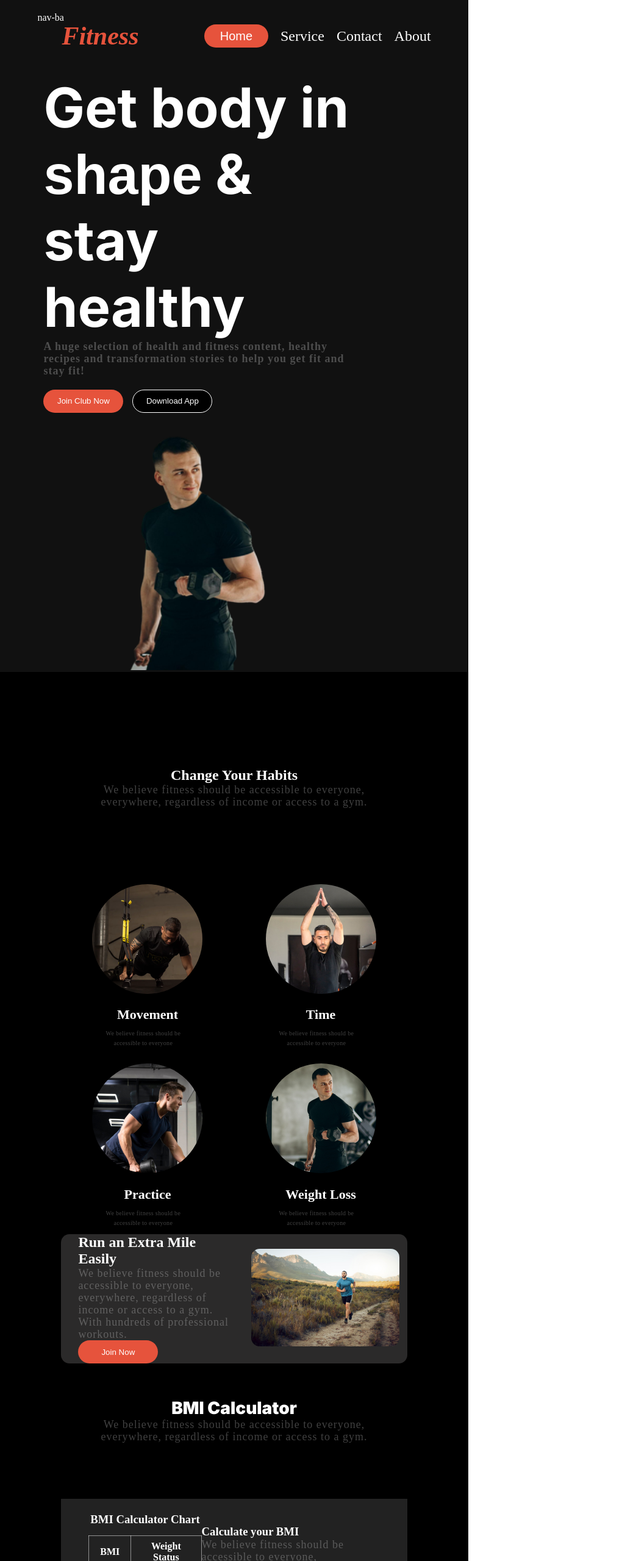
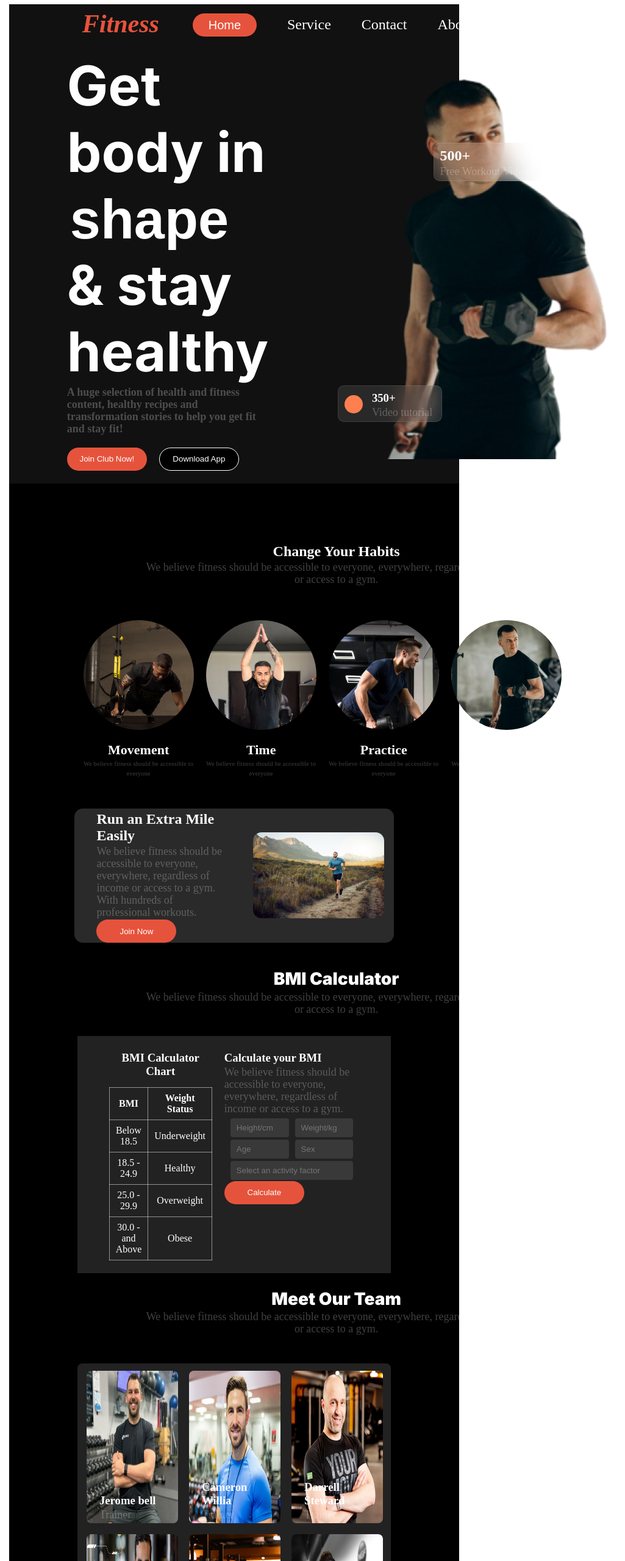
Before and after one commit to Shakwath/Assignment-02, a plain HTML site: page index.html in a window 768 px wide. Shown: the top 2560 px of the page at 61% size, 1025 px wide, since content can reach past the window. Drawn offline with Linux system fonts and the light colour scheme; a web font is replaced by a local one.

Commit message:
banner box done

```diff
--- a/index.html
+++ b/index.html
@@ -11,7 +11,7 @@
 </head>
 <body>
     <header>
-        <nav>nav-ba
+        <nav>
             <ul class="nav-bar">
                <li><a href="" class="fit">Fitness</a></li>
             <div class="nav-bar">
@@ -27,10 +27,22 @@
             <div id="banner-content">
             <h1>Get body in <span style="font-family: 'Miama', sans-serif;">shape</span> & stay healthy</h1>
             <p>A huge selection of health and fitness content, healthy recipes and transformation stories to help you get fit and stay fit!</p>
-            <button>Join Club Now</button><button id="btn">Download App</button>
+            <button>Join Club Now!</button><button id="btn">Download App</button>
            </div>
+
+           <div id="banner-img">
+             <img src="images/Images 2.png" alt="">
+             <div class="banner-card card-1">
+                <h2>500+</h2>
+                <p>Free Workout Videos</p>
+             </div>
+             <div class="banner-card card-2">
+                <div class="circle"></div>
                 <div>
-             <img src="images/Images 2.png" alt="">
+                    <h3>350+</h3>
+                    <p>Video tutorial</p>
+                </div>
+             </div>
            </div>
         </div>
     </header>
@@ -133,12 +145,52 @@
                     <p>We believe fitness should be accessible to everyone, everywhere, regardless of income or access to a gym.</p>
                 </div>
                 <div id="train-img">
+                    <div class="train-contain">
                         <img src="images/trainer1.png" alt="">
+                        <div class="meet-name">
+                            <h3>Jerome bell</h3>
+                            <p>Trainer</p>
+                        </div>
+                    </div>
+
+                    <div class="train-contain">
                         <img src="images/trainer2.png" alt="">
+                        <div class="meet-name">
+                            <h3>Cameron Willia </h3>
+                            <p>Trainer</p>
+                        </div>
+                    </div>
+
+                    <div class="train-contain">
                         <img src="images/trainer3.png" alt="">
+                        <div class="meet-name">
+                            <h3>Darrell Steward</h3>
+                            <p>Trainer</p>
+                        </div>
+                    </div>
+
+                    <div class="train-contain">
                         <img src="images/trainer4.png" alt="">
+                        <div class="meet-name">
+                            <h3>Dianne Russell </h3>
+                            <p>Trainer</p>
+                        </div>
+                    </div>
+                    <div class="train-contain">
                         <img src="images/trainer5.png" alt="">
+                        <div class="meet-name">
+                            <h3>Cody Fisher</h3>
+                            <p>Trainer</p>
+                        </div>
+                    </div>
+
+                    <div class="train-contain">
                         <img src="images/trainer6.png" alt="">
+                        <div class="meet-name">
+                            <h3>Theresa Webb</h3>
+                            <p>Trainer</p>
+                        </div>
+                    </div>
                 </div>
             </section>
         </main>
--- a/styles/style.css
+++ b/styles/style.css
@@ -1,9 +1,8 @@
 @import url('https://fonts.googleapis.com/css2?family=Inter:wght@100..900&display=swap');
-
 
 *{
     color: white;
-    margin: 5px 10px 0;
+    margin: 2px 5px 0;
 }
 P{
     color: rgba(255, 255, 255, 0.5);
@@ -50,7 +49,7 @@ button{
     justify-content: space-between;
 }
 header{
-    margin: 5px 10px 0;
+    margin: 5px 5px 0;
     background-color: rgb(17,17,17);
     padding: 1% 8% 0;
 }
@@ -87,6 +86,38 @@ a{
 #banner img{
     height: 650px;
     margin-left: 45%;
+}
+#banner-img{
+    position: relative;
+}
+.banner-card{
+    border: 1px solid rgba(255,255,255,0.1);
+    border-radius: 10px;
+    background: rgba(255,255,255,0.1);
+    padding: 5px;
+    backdrop-filter: blur(20px);
+}
+
+.card-1{
+    width: 166px;
+    position: absolute;
+    top: 20%;
+    right: -12%;
+}
+.card-2{
+    display: flex;
+    text-align: left;
+    align-items: center;
+    position: absolute;
+    bottom: 10%;
+    left: 25%;
+
+}
+.circle{
+    border-radius: 50%;
+    background-color: coral;
+    height: 30px;
+    width: 30px;
 }
 #cards{
     display: grid;
@@ -160,7 +191,7 @@ a{
 #train-img{
     display: grid;
     grid-template-columns: repeat(3, 1fr);
-    row-gap: 3%;
+    row-gap: 2%;
     background: rgb(34, 34, 34);
     padding: 1.5% 1% 3%;
     border-radius: 8px;
@@ -190,6 +221,15 @@ input{
     padding: 8px 10px;
     width: 100%;
 }
+.train-contain{
+    position: relative;
+}
+.meet-name{
+    text-align: start;
+    position: absolute;
+    bottom: 8px;
+    left: 16px;
+}
 
 footer{
     margin-top: -0.1%;
@@ -216,67 +256,3 @@ footer{
 #copyright{
     font-size: x-small;
 }
-@media screen and (max-width: 992px) and (min-width: 577px) {
-    *{
-        margin: 0;
-    }
-    p,td{
-        letter-spacing: 1px;
-    }
-    header{
-        margin: 0;
-        padding-top: 20px;
-    }
-    .nav-bar{
-        gap: 20px;
-    }
-    #banner{
-        display: flex;
-        flex-direction: column;
-        padding-left: 10px;
-        padding-right: 20%;
-        padding-top: 20px;
-    }
-    #banner img{
-        height: 400px;
-        margin-left: 10px;
-    }
-    .title{
-        width: 80%;
-        margin: 10%;
-    }
-    #cards{
-        grid-template-columns: 1fr 1fr;
-    }
-    .card p{
-        width: 55%;
-        margin: 10px 20%;
-    }
-   .card img{
-        margin-top: 15px;
-        margin-bottom: -5px;
-    }
-    #BMI{
-        grid-template-columns: 1fr;
-    }
-    #calculate-bmi{
-        margin-top: 20px;
-        margin-bottom: 20px;
-    }
-    .form{
-        display: grid;
-        grid-template-columns: 1fr;
-        gap: 10px;
-    }
-    .row{
-        gap: 10px;
-    }
-    #fit-p{
-        margin-top: 15px;
-        width: 60%;
-    }
-    #content{
-        grid-template-columns: 1fr;
-        row-gap: 20px;
-    }
-}
```
Lines whose indentation alone changed are shown as unchanged.
